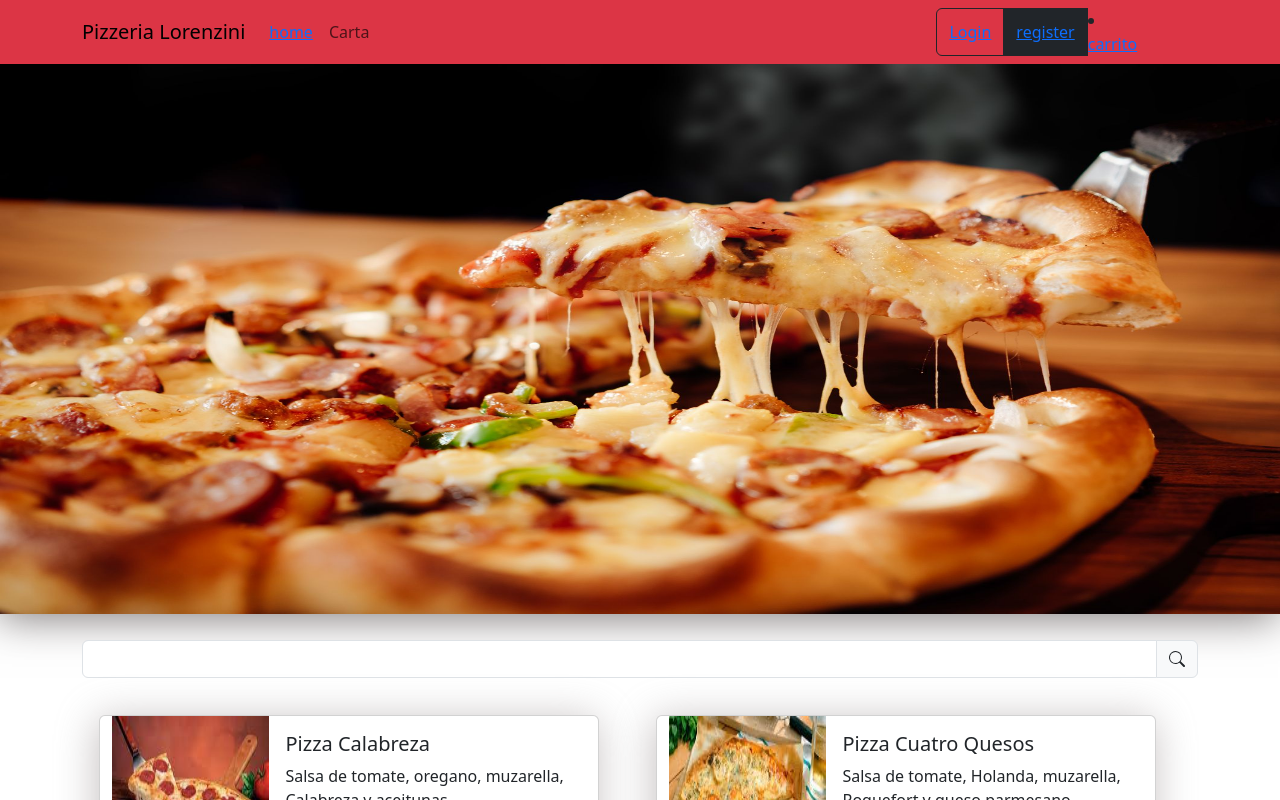
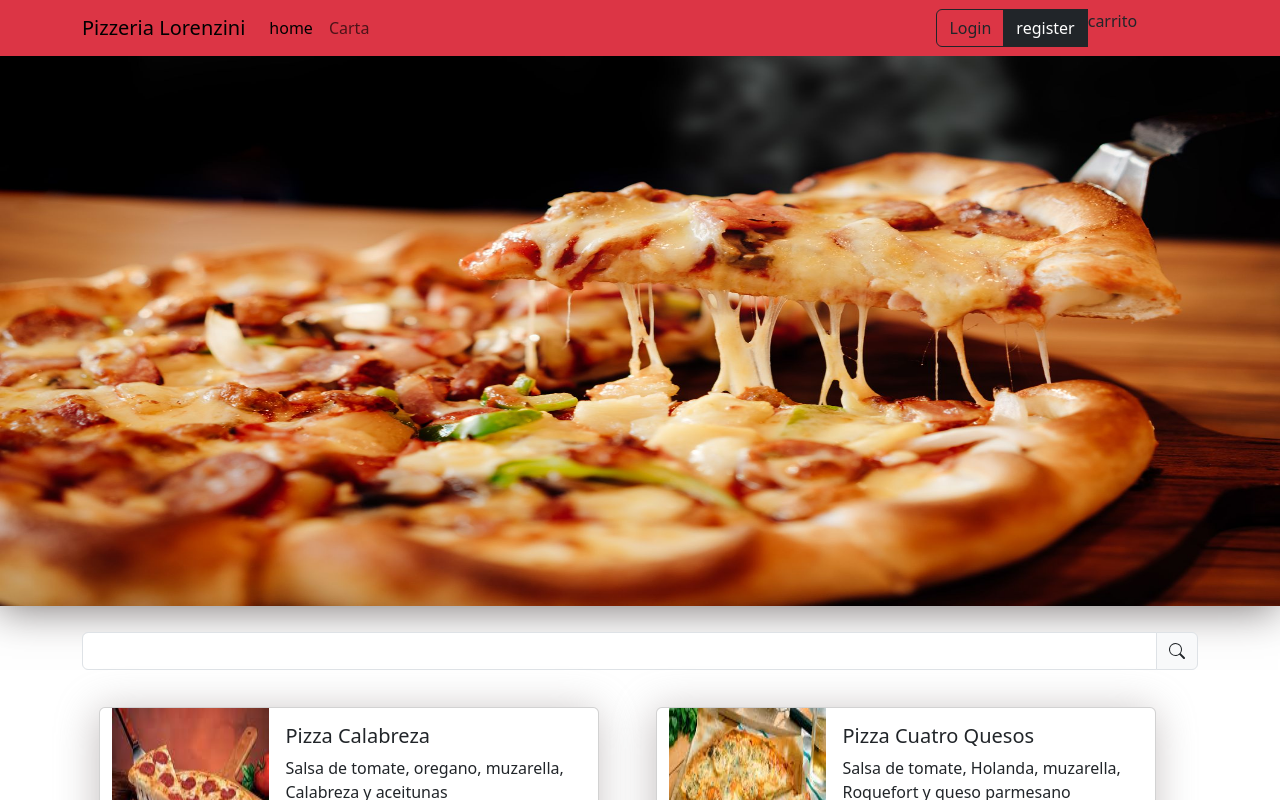
Before and after one commit to ceci-lo/Pizzeria-Lorenzini, a Vue app in the folder pizzeria-lorenzini/: page / in a window 1280 px wide. Shown: the top 800 px of the page. Built offline with nearby package versions, Linux system fonts and the light colour scheme.

Commit message:
se saca estilos en app.vue

```diff
--- a/pizzeria-lorenzini/src/App.vue
+++ b/pizzeria-lorenzini/src/App.vue
@@ -22,7 +22,7 @@ console.log("hola vue");
           <ul class="navbar-nav">
             <li class="nav-item">
               <a class="nav-link active" aria-current="page"
-                ><router-link to="/">home</router-link></a
+                ><router-link  to="/" style="text-decoration: none; color: inherit">home</router-link></a
               >
             </li>
             <li class="nav-item">
@@ -33,14 +33,14 @@ console.log("hola vue");
             <div class="row">
               <div class="col-3 btn-group offset-8" role="group">
                 <button type="button" class="btn btn-outline-dark">
-                  <router-link to="/login">Login</router-link>
+                  <router-link to="/login" style="text-decoration: none; color: inherit">Login</router-link>
                 </button>
                 <button type="button" class="btn btn-dark">
-                  <router-link to="/register">register</router-link>
+                  <router-link to="/register" style="text-decoration: none; color: inherit">register</router-link>
                 </button>
-                <li class="nav-item">
-                  <a class="nav-link active" aria-current="page">
-                    <router-link to="/carrito">carrito</router-link></a
+                <li class="nav-item"  style=" list-style: none;">
+                  <a class="nav-link active">
+                    <router-link to="/carrito" style="text-decoration: none; color: inherit">carrito</router-link></a
                   >
                 </li>
               </div>
```
